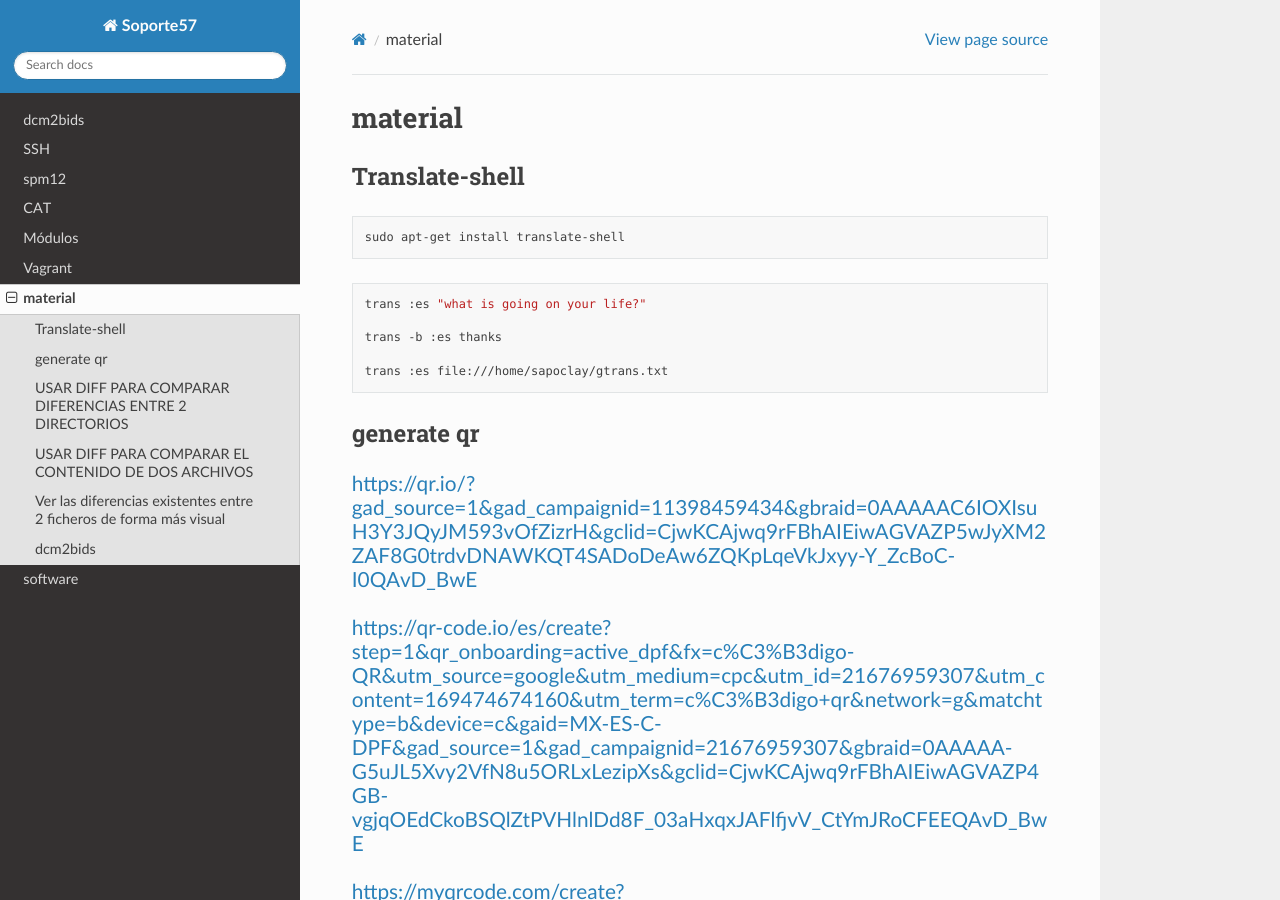
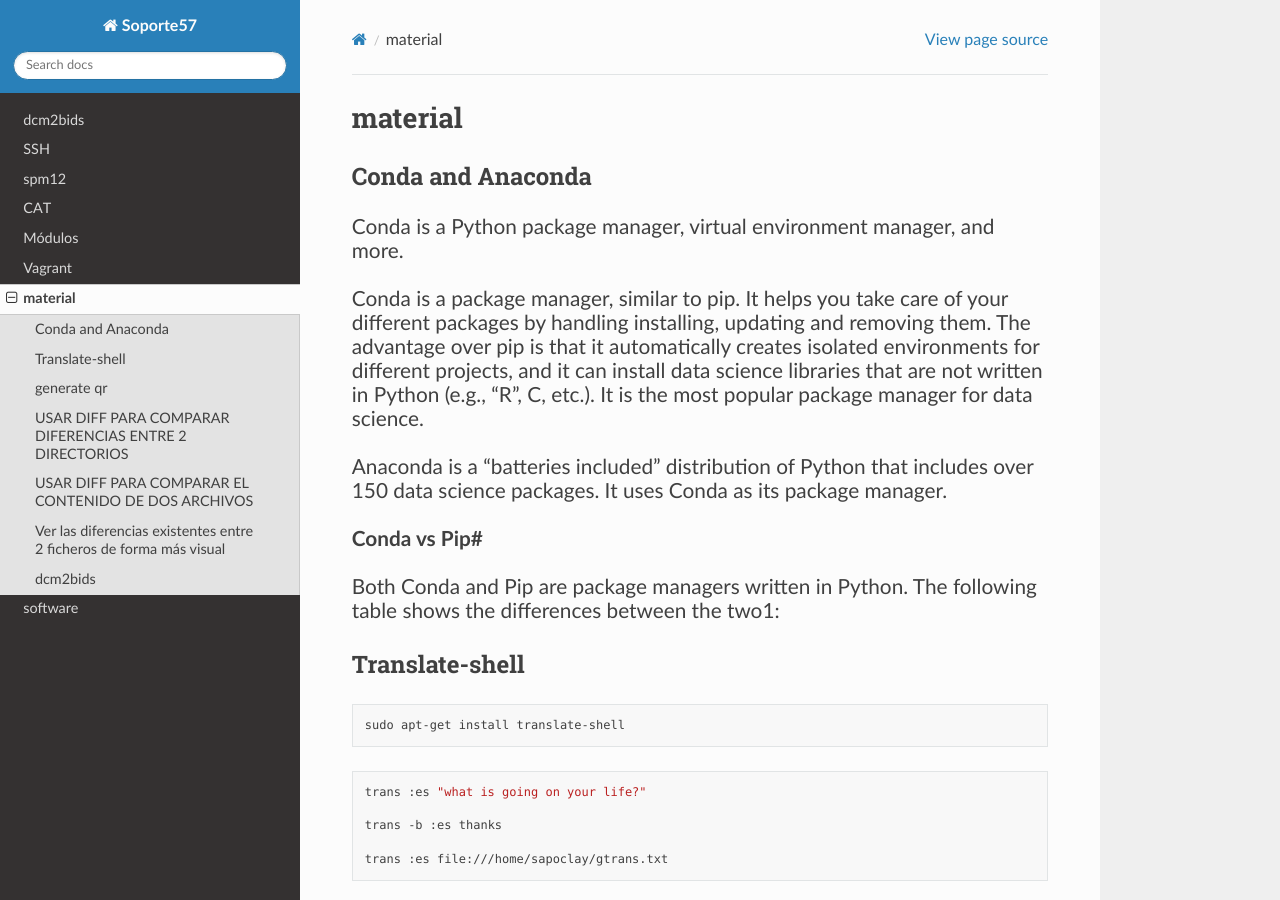
Before and after one commit to matecom57/santosg57-soporte, a Sphinx documentation site: the page built from docs/source/material.rst, in a window 1280 px wide and 900 px high. Built offline with Sphinx 7.4.7 and the Read the Docs theme 3.1.0, drawn with Linux system fonts in a browser that asks for light colours.

```diff
--- a/docs/source/material.rst
+++ b/docs/source/material.rst
@@ -1,5 +1,26 @@
 material
 ========
+
+Conda and Anaconda
+------------------
+
+Conda is a Python package manager, virtual environment manager, and more.
+
+Conda is a package manager, similar to pip. It helps you take care of your different packages
+by handling installing, updating and removing them. The advantage over pip is that it
+automatically creates isolated environments for different projects, and it can install data
+science libraries that are not written in Python (e.g., "R", C, etc.). It is the most popular
+package manager for data science.
+
+Anaconda is a "batteries included" distribution of Python that includes over 150 data science
+packages. It uses Conda as its package manager.
+
+**Conda vs Pip#**
+
+Both Conda and Pip are package managers written in Python. The following table shows the
+differences between the two1:
+
+
 
 Translate-shell
 ---------------
```
Also changed, not shown: docs/source/conda.rst (added, +60 -0 lines).
